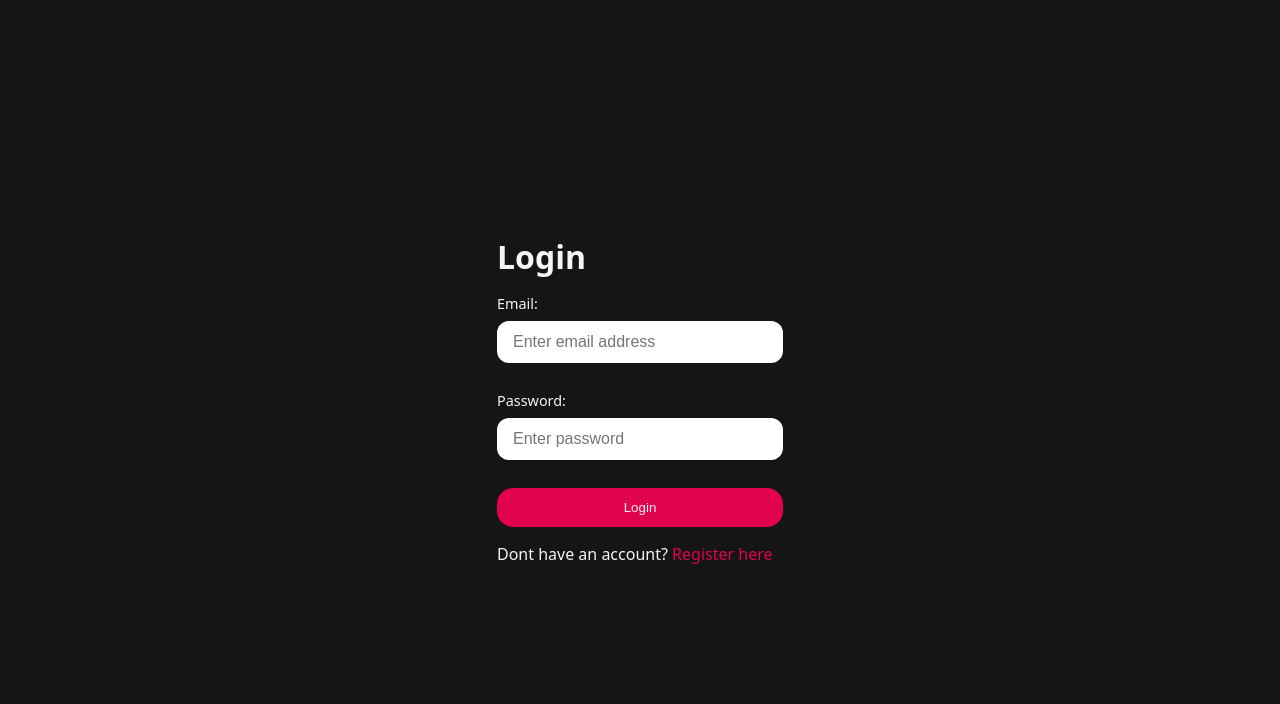
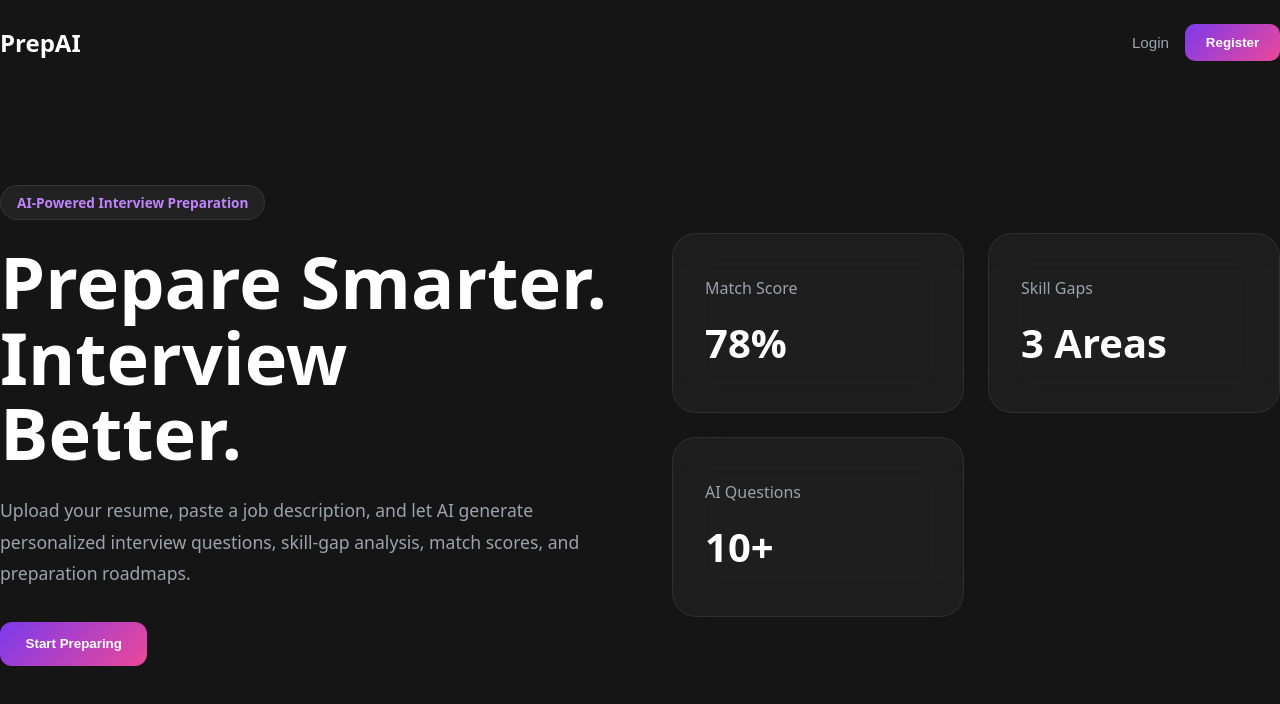
Before and after one commit to Ayush02712/PrepAI, a React app in the folder Frontend/: page / in a window 1280 px wide. Before the commit this address led to /login. Shown: the top 704 px of the page. Built offline with nearby package versions, Linux system fonts and the light colour scheme; no server answers; the HTML template or start-up script is replaced by a standard one.

Commit message:
Added landing page routing and improved navigation flow

```diff
--- a/Frontend/src/features/auth/pages/login.jsx
+++ b/Frontend/src/features/auth/pages/login.jsx
@@ -14,7 +14,7 @@ const Login = () => {
     const handleSubmit = async (e) => {
         e.preventDefault()
         await handleLogin({email,password})
-        navigate('/')
+        navigate("/generate")
     }
 
     if(loading){
--- a/Frontend/src/features/auth/pages/register.jsx
+++ b/Frontend/src/features/auth/pages/register.jsx
@@ -13,7 +13,7 @@ const Register = () => {
     const handleSubmit = async (e) => {
         e.preventDefault()
         await handleRegister({username,email,password})
-        navigate("/")
+        navigate("/register")
     }
 
     if(loading){
--- /dev/null
+++ b/Frontend/src/features/interview/pages/Landing.jsx
@@ -0,0 +1,97 @@
+import React from "react"
+import { useNavigate } from "react-router"
+
+const Landing = () => {
+    const navigate = useNavigate()
+
+    return (
+
+    <div className='landing-page'>
+
+        <nav className='landing-navbar'>
+
+            <h2 className='logo'>
+                PrepAI
+            </h2>
+
+            <div className='nav-links'>
+
+                <button
+                    onClick={() => navigate("/login")}
+                    className='nav-btn'
+                >
+                    Login
+                </button>
+
+                <button
+                    onClick={() => navigate("/register")}
+                    className='nav-primary-btn'
+                >
+                    Register
+                </button>
+
+            </div>
+
+        </nav>
+
+        <section className='hero-section'>
+
+            <div className='hero-content'>
+
+                <span className='hero-badge'>
+                    AI-Powered Interview Preparation
+                </span>
+
+                <h1>
+                    Prepare Smarter.
+                    <br />
+                    Interview Better.
+                </h1>
+
+                <p>
+                    Upload your resume, paste a job description, and let AI generate
+                    personalized interview questions, skill-gap analysis, match scores,
+                    and preparation roadmaps.
+                </p>
+
+                <div className='hero-buttons'>
+
+                    <button
+    className='hero-primary-btn'
+    onClick={() => navigate("/register")}
+>
+                        Start Preparing
+                    </button>
+
+
+
+                </div>
+
+            </div>
+
+            <div className='hero-preview'>
+
+                <div className='preview-card'>
+                    <span>Match Score</span>
+                    <h2>78%</h2>
+                </div>
+
+                <div className='preview-card'>
+                    <span>Skill Gaps</span>
+                    <h2>3 Areas</h2>
+                </div>
+
+                <div className='preview-card'>
+                    <span>AI Questions</span>
+                    <h2>10+</h2>
+                </div>
+
+            </div>
+
+        </section>
+
+       </div>
+    )
+}
+
+export default Landing
--- a/Frontend/src/features/interview/style/home.scss
+++ b/Frontend/src/features/interview/style/home.scss
@@ -13,6 +13,169 @@ $badge-best:     #ff2d78;
 $info-bg:        #1b2a4a;
 $info-border:    #2d4a7a;
 $font-stack:     system-ui, -apple-system, BlinkMacSystemFont, 'Segoe UI', Roboto, sans-serif;
+
+// ── Hero Section ─────────────────────────────────────────────
+
+.hero-section {
+    width: 100%;
+
+    min-height: 85vh;
+
+    display: flex;
+
+    align-items: center;
+
+    justify-content: space-between;
+
+    gap: 4rem;
+
+    padding: 4rem 0;
+}
+
+.hero-content {
+    flex: 1;
+
+    max-width: 650px;
+
+    h1 {
+        font-size: 4.5rem;
+
+        line-height: 1.05;
+
+        font-weight: 800;
+
+        color: white;
+
+        margin-bottom: 1.5rem;
+    }
+
+    p {
+        font-size: 1.1rem;
+
+        line-height: 1.8;
+
+        color: #9ca3af;
+
+        max-width: 600px;
+
+        margin-bottom: 2rem;
+    }
+}
+
+.hero-badge {
+    display: inline-block;
+
+    margin-bottom: 1.5rem;
+
+    padding: 0.45rem 1rem;
+
+    border-radius: 999px;
+
+    background: rgba(255,255,255,0.06);
+
+    border: 1px solid rgba(255,255,255,0.08);
+
+    color: #c084fc;
+
+    font-size: 0.85rem;
+
+    font-weight: 600;
+}
+
+.hero-buttons {
+    display: flex;
+
+    gap: 1rem;
+}
+
+.hero-primary-btn {
+    padding: 0.9rem 1.6rem;
+
+    border: none;
+
+    border-radius: 12px;
+
+    background: linear-gradient(
+        135deg,
+        #7c3aed,
+        #ec4899
+    );
+
+    color: white;
+
+    font-weight: 600;
+
+    cursor: pointer;
+
+    transition: 0.2s ease;
+
+    &:hover {
+        transform: translateY(-2px);
+    }
+}
+
+.hero-secondary-btn {
+    padding: 0.9rem 1.6rem;
+
+    border-radius: 12px;
+
+    border: 1px solid rgba(255,255,255,0.1);
+
+    background: transparent;
+
+    color: white;
+
+    cursor: pointer;
+}
+
+.hero-preview {
+    flex: 1;
+
+    display: grid;
+
+    grid-template-columns: repeat(2, 1fr);
+
+    gap: 1.5rem;
+}
+
+.preview-card {
+    background: rgba(255,255,255,0.04);
+
+    border: 1px solid rgba(255,255,255,0.08);
+
+    border-radius: 24px;
+
+    padding: 2rem;
+
+    backdrop-filter: blur(20px);
+
+    min-height: 180px;
+
+    display: flex;
+
+    flex-direction: column;
+
+    justify-content: center;
+
+    transition: 0.2s ease;
+
+    &:hover {
+        transform: translateY(-4px);
+        border-color: #7c3aed;
+    }
+
+    span {
+        color: #9ca3af;
+
+        margin-bottom: 1rem;
+    }
+
+    h2 {
+        font-size: 2.5rem;
+
+        color: white;
+    }
+}
 
 // ── Page Shell ───────────────────────────────────────────────────────────────
 .home-page {
@@ -478,3 +641,65 @@ $font-stack:     system-ui, -apple-system, BlinkMacSystemFont, 'Segoe UI', Robot
         color: white;
     }
 }
+
+// ── Landing Navbar ─────────────────────────────
+
+.landing-navbar {
+    width: 100%;
+
+    display: flex;
+
+    justify-content: space-between;
+
+    align-items: center;
+
+    padding: 1.5rem 0;
+}
+
+.logo {
+    font-size: 1.5rem;
+
+    font-weight: 700;
+
+    color: white;
+}
+
+.nav-links {
+    display: flex;
+
+    align-items: center;
+
+    gap: 1rem;
+}
+
+.nav-btn {
+    background: transparent;
+
+    border: none;
+
+    color: #9ca3af;
+
+    cursor: pointer;
+
+    font-size: 0.95rem;
+}
+
+.nav-primary-btn {
+    padding: 0.7rem 1.3rem;
+
+    border-radius: 10px;
+
+    border: none;
+
+    background: linear-gradient(
+        135deg,
+        #7c3aed,
+        #ec4899
+    );
+
+    color: white;
+
+    font-weight: 600;
+
+    cursor: pointer;
+}
```
Also changed, not shown: Frontend/src/app.routes.jsx (+13 -1 lines).
